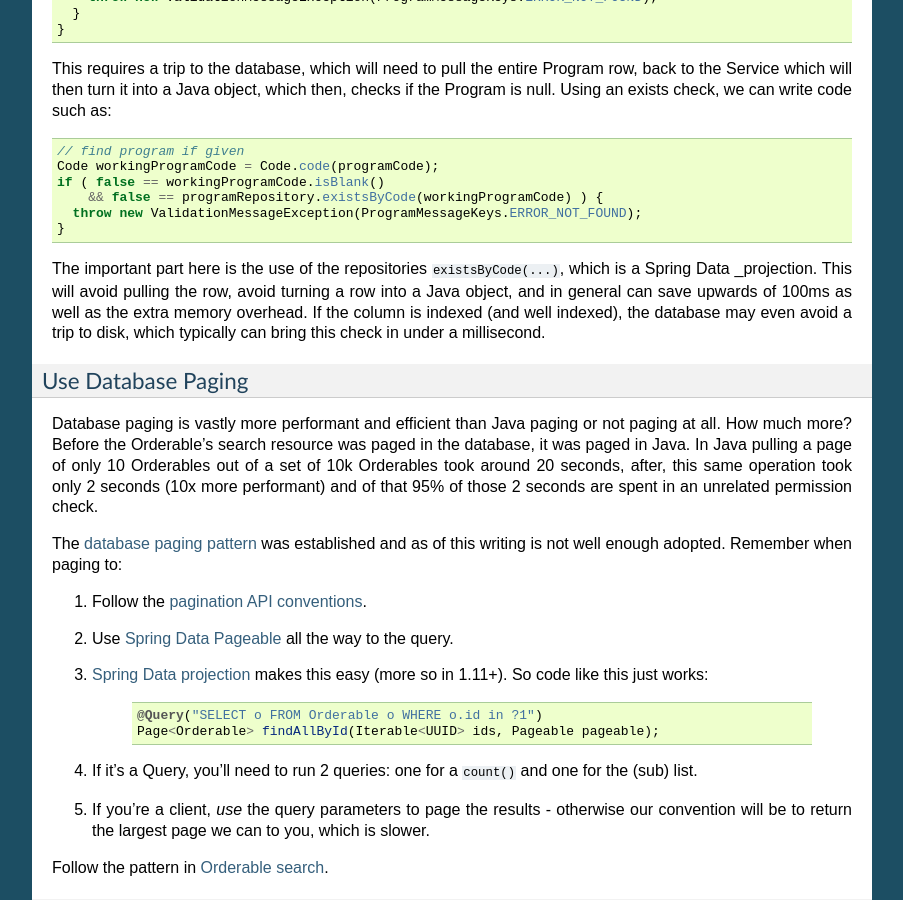
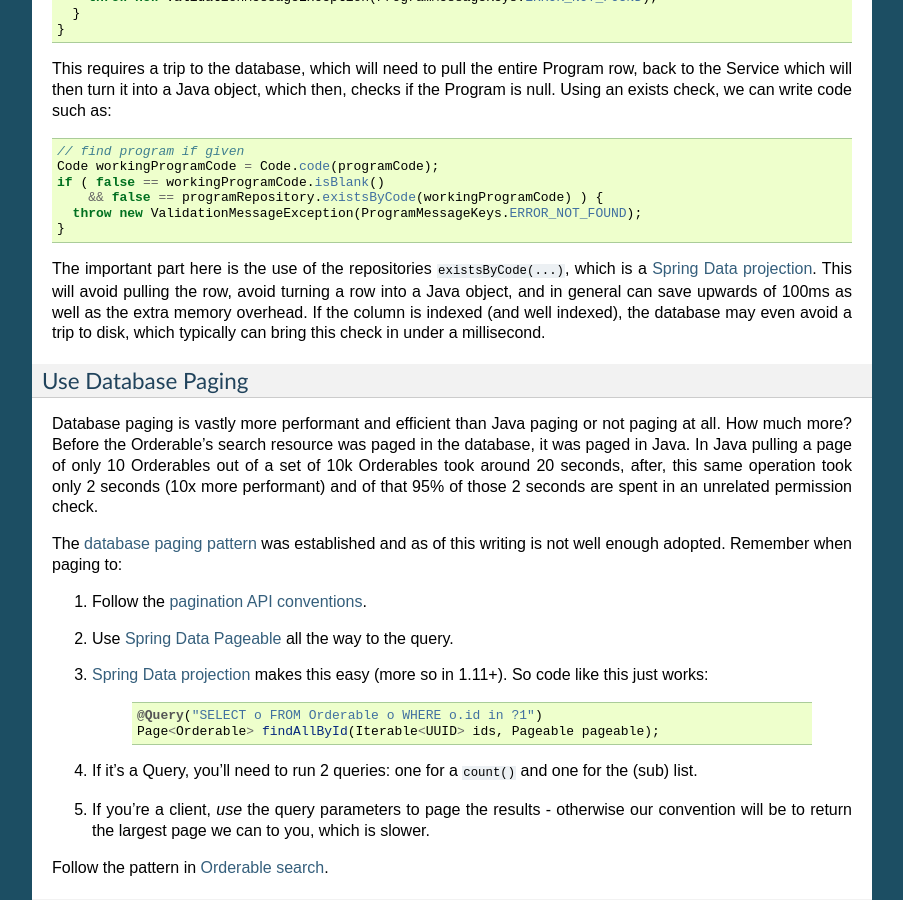
Before and after one commit to OpenLMIS/openlmis-ref-distro, a Sphinx documentation site: the page built from docs/source/conventions/performanceTips.rst, in a window 1280 px wide and 900 px high, scrolled down 3121 px. Shown: the whole window, without its empty margins (198-1101 px from the left). Built offline with Sphinx 7.4.7, drawn with Linux system fonts in a browser that asks for light colours; pages that are not in the unit, such as notebooks, are missing from menus.

Commit message:
OLMIS-2813, fix link

```diff
--- a/docs/source/conventions/performanceTips.rst
+++ b/docs/source/conventions/performanceTips.rst
@@ -196,11 +196,11 @@ as:
     throw new ValidationMessageException(ProgramMessageKeys.ERROR_NOT_FOUND);
   }
 
-The important part here is the use of the repositories :code:`existsByCode(...)`, which is a Spring
-Data _projection. This will avoid pulling the row, avoid turning a row into a Java object, and in
-general can save upwards of 100ms as well as the extra memory overhead.  If the
-column is indexed (and well indexed), the database may even avoid a trip to
-disk, which typically can bring this check in under a millisecond.
+The important part here is the use of the repositories :code:`existsByCode(...)`, which is a
+`Spring Data projection`_. This will avoid pulling the row, avoid turning a row into a Java object,
+and in general can save upwards of 100ms as well as the extra memory overhead.  If the column is
+indexed (and well indexed), the database may even avoid a trip to disk, which typically can bring
+this check in under a millisecond.
 
 Use Database Paging
 --------------------
```
